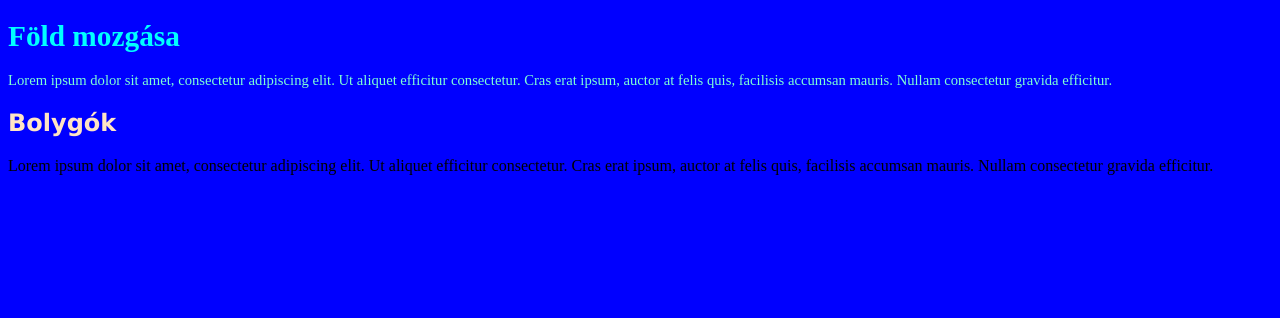
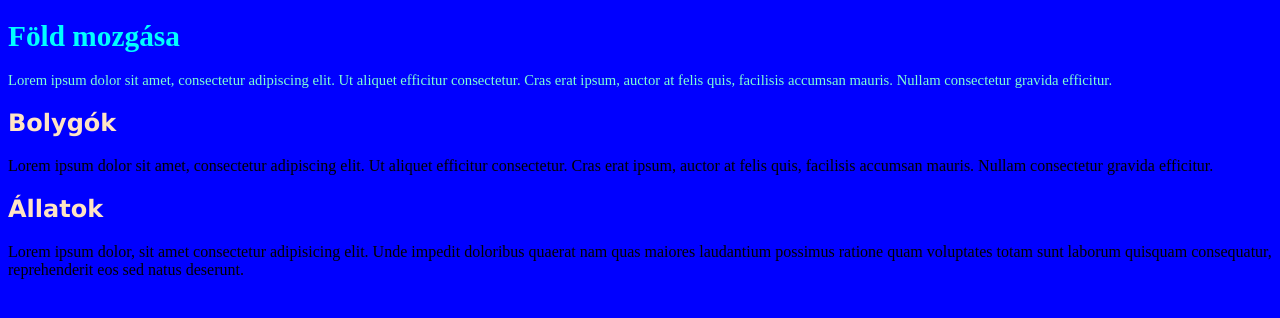
Before and after one commit to Gercsiii/demo, a plain HTML site: page index.html in a window 1280 px wide. Drawn offline with Linux system fonts and the light colour scheme.

Commit message:
index mod

```diff
--- a/index.html
+++ b/index.html
@@ -13,5 +13,7 @@
     <p class="forma">Lorem ipsum dolor sit amet, consectetur adipiscing elit. Ut aliquet efficitur consectetur. Cras erat ipsum, auctor at felis quis, facilisis accumsan mauris. Nullam consectetur gravida efficitur.</p>
     <h2>Bolygók</h2>
     <p class="formazas">Lorem ipsum dolor sit amet, consectetur adipiscing elit. Ut aliquet efficitur consectetur. Cras erat ipsum, auctor at felis quis, facilisis accumsan mauris. Nullam consectetur gravida efficitur.</p>
+    <h2>Állatok</h2>
+    <p class="form">Lorem ipsum dolor, sit amet consectetur adipisicing elit. Unde impedit doloribus quaerat nam quas maiores laudantium possimus ratione quam voluptates totam sunt laborum quisquam consequatur, reprehenderit eos sed natus deserunt.</p>
 </body>
 </html>
```
